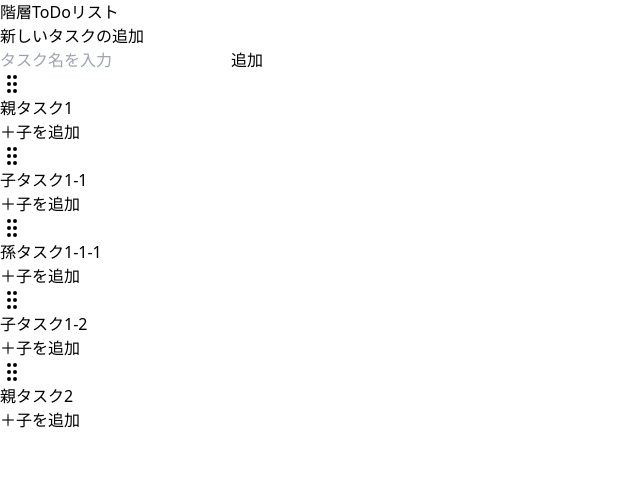
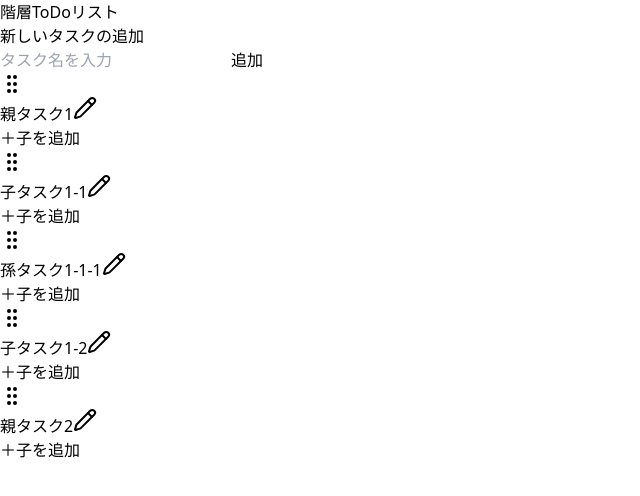
Before and after one commit to khosokawa0716/todo-react, a React (Vite) app: page / in a window 1280 px wide. Shown: the top 496 px of the page, without its empty margins (0-640 px from the left). Built offline with nearby package versions, Linux system fonts and the light colour scheme.

Commit message:
feat: タスクのタイトルを編集できる機能を追加

```diff
--- a/src/App.tsx
+++ b/src/App.tsx
@@ -69,6 +69,12 @@ const App = () => {
     setTodos((prev) => [...prev, newTask]);
   };
 
+  const handleUpdateTitle = (id: number, newTitle: string) => {
+    setTodos((prev) =>
+      prev.map((todo) => (todo.id === id ? { ...todo, title: newTitle } : todo))
+    );
+  };
+
   return (
     <div className="max-w-xl mx-auto p-6">
       <h1 className="text-2xl font-bold mb-4 text-blue-600">階層ToDoリスト</h1>
@@ -112,6 +118,7 @@ const App = () => {
                 todo={parent}
                 allTodos={todos}
                 onAddChild={handleAddChild}
+                onUpdateTitle={handleUpdateTitle}
               />
             ))}
           </ul>
--- a/src/components/TodoItemTree.tsx
+++ b/src/components/TodoItemTree.tsx
@@ -1,13 +1,15 @@
+import { useState } from 'react';
 import { TodoItem } from '../types';
 import { useSortable } from '@dnd-kit/sortable';
 import { CSS } from '@dnd-kit/utilities';
-import { GripVertical } from 'lucide-react';
+import { GripVertical, Pencil } from 'lucide-react';
 
 interface Props {
   todo: TodoItem;
   allTodos: TodoItem[];
   depth?: number;
   onAddChild: (parentId: number) => void;
+  onUpdateTitle: (id: number, newTitle: string) => void;
 }
 
 export const TodoItemTree = ({
@@ -15,6 +17,7 @@ export const TodoItemTree = ({
   allTodos,
   depth = 0,
   onAddChild,
+  onUpdateTitle,
 }: Props) => {
   const children = allTodos.filter((t) => t.parentId === todo.id);
   const indent = `pl-${depth * 4}`;
@@ -24,6 +27,14 @@ export const TodoItemTree = ({
   const style = {
     transform: CSS.Transform.toString(transform),
     transition,
+  };
+
+  const [isEditing, setIsEditing] = useState(false);
+  const [editTitle, setEditTitle] = useState(todo.title);
+
+  const handleSubmit = () => {
+    onUpdateTitle(todo.id, editTitle.trim() || todo.title);
+    setIsEditing(false);
   };
 
   return (
@@ -42,7 +53,30 @@ export const TodoItemTree = ({
           <span className="cursor-move" {...attributes} {...listeners}>
             <GripVertical className="w-4 h-4 text-gray-400" />
           </span>
-          <span>{todo.title}</span>
+          {isEditing ? (
+            <input
+              value={editTitle}
+              onChange={(e) => setEditTitle(e.target.value)}
+              onBlur={handleSubmit}
+              onKeyDown={(e) => e.key === 'Enter' && handleSubmit()}
+              autoFocus
+              className="border px-1 text-sm w-full"
+            />
+          ) : (
+            <>
+              <span>{todo.title}</span>
+              <button
+                onClick={() => {
+                  setEditTitle(todo.title); // 念のため再設定
+                  setIsEditing(true);
+                }}
+                className="text-gray-500 hover:text-blue-500"
+                aria-label="タイトルを編集"
+              >
+                <Pencil className="w-4 h-4" />
+              </button>
+            </>
+          )}
         </div>
         {/* 右側：子タスク追加ボタン */}
         <button
@@ -61,6 +95,7 @@ export const TodoItemTree = ({
               allTodos={allTodos}
               depth={depth + 1}
               onAddChild={onAddChild}
+              onUpdateTitle={onUpdateTitle}
             />
           ))}
         </ul>
```
